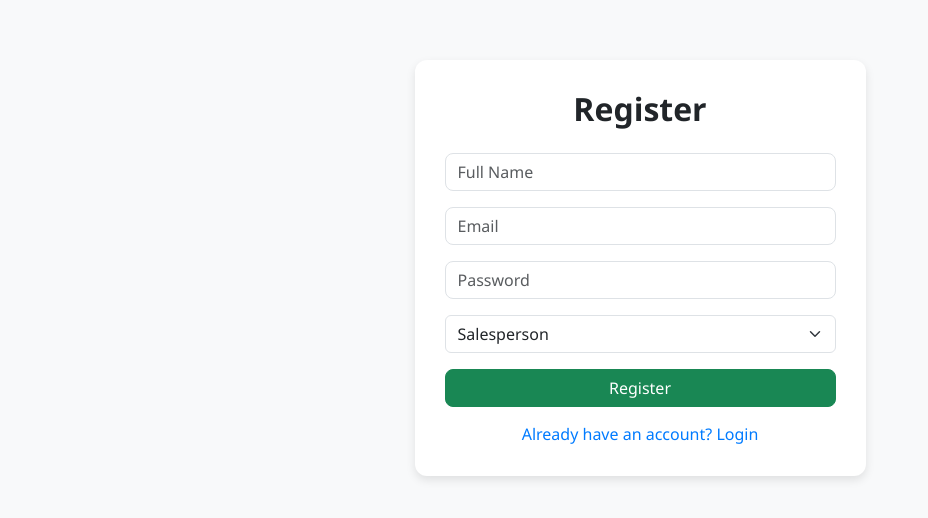
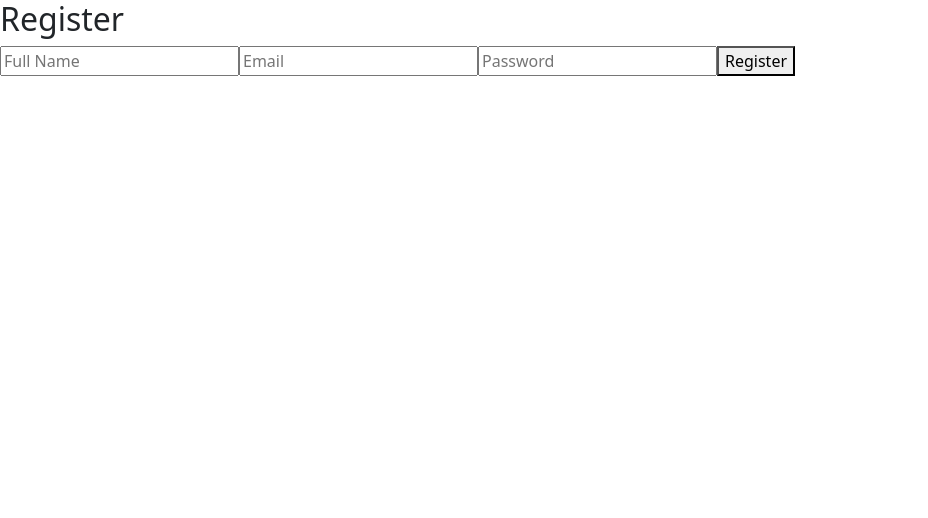
Before and after one commit to chanchalsaini3103/internshipproject-frontend, a React (Vite) app: page /register in a window 1280 px wide. Shown: the top 518 px of the page, without its empty margins (0-928 px from the left). Built offline with nearby package versions, Linux system fonts and the light colour scheme.

Commit message:
Frontend - React App Ready

```diff
--- a/src/App.jsx
+++ b/src/App.jsx
@@ -1,19 +1,14 @@
-import { BrowserRouter, Routes, Route } from 'react-router-dom';
-import Login from './components/Login';
-import Register from './components/Register';
-import Dashboard from './components/Dashboard';
-import ForgotPassword from './components/ForgotPassword';
-import ResetPassword from './components/ResetPassword';
+import { BrowserRouter, Routes, Route } from "react-router-dom";
+import Register from "./components/Register";
+import Login from "./components/Login";
 
 function App() {
   return (
     <BrowserRouter>
       <Routes>
-        <Route path="/" element={<Login />} />
         <Route path="/register" element={<Register />} />
-        <Route path="/dashboard" element={<Dashboard />} />
-        <Route path="/forgot-password" element={<ForgotPassword />} />
-        <Route path="/reset-password/:token" element={<ResetPassword />} />
+        <Route path="/login" element={<Login />} />
+        {/* Future: <Route path="/dashboard" element={<Dashboard />} /> */}
       </Routes>
     </BrowserRouter>
   );
--- a/src/components/Login.jsx
+++ b/src/components/Login.jsx
@@ -1,56 +1,30 @@
-import { useState } from 'react';
-import { useNavigate, Link } from 'react-router-dom';
-import axios from '../services/axios'; // ✅ importing custom axios instance
-import '../styles/AuthStyles.css';
+import { useState } from "react";
+import { login } from "../services/authService";
+import { useNavigate } from "react-router-dom";
 
 function Login() {
-  const [email, setEmail] = useState('');
-  const [password, setPassword] = useState('');
+  const [user, setUser] = useState({ email: '', passwordHash: '' });
   const navigate = useNavigate();
 
-  const handleLogin = async () => {
+  const handleSubmit = async (e) => {
+    e.preventDefault();
     try {
-      await axios.post('/auth/login', { email, password });
-      alert('Login Successful');
-      localStorage.setItem("auth", "true");
-      navigate('/dashboard');
+      const res = await login(user);
+      localStorage.setItem('token', res.data); // Save JWT Token
+      alert('Login Successful!');
+      navigate('/dashboard'); // after login, move to dashboard
     } catch (error) {
-      console.error('Login failed:', error);
-      alert('Invalid email or password.');
+      alert('Login Failed! Check Credentials.');
     }
   };
 
   return (
-    <div className="container auth-container">
-      <div className="row justify-content-center">
-        <div className="col-md-4">
-          <div className="auth-card">
-            <h2>Login</h2>
-            <input
-              type="email"
-              className="form-control mb-3"
-              placeholder="Email"
-              value={email}
-              onChange={(e) => setEmail(e.target.value)}
-            />
-            <input
-              type="password"
-              className="form-control mb-3"
-              placeholder="Password"
-              value={password}
-              onChange={(e) => setPassword(e.target.value)}
-            />
-            <button className="btn btn-primary w-100" onClick={handleLogin}>
-              Login
-            </button>
-            <div className="auth-links">
-              <Link to="/forgot-password">Forgot Password?</Link><br />
-              <Link to="/register">New user? Register</Link>
-            </div>
-          </div>
-        </div>
-      </div>
-    </div>
+    <form onSubmit={handleSubmit}>
+      <h2>Login</h2>
+      <input type="email" placeholder="Email" onChange={(e) => setUser({ ...user, email: e.target.value })} required />
+      <input type="password" placeholder="Password" onChange={(e) => setUser({ ...user, passwordHash: e.target.value })} required />
+      <button type="submit">Login</button>
+    </form>
   );
 }
 
--- a/src/components/Register.jsx
+++ b/src/components/Register.jsx
@@ -1,78 +1,30 @@
-import { useState } from 'react';
-import { useNavigate, Link } from 'react-router-dom';
-import axios from '../services/axios'; // ✅ using custom axios instance
-import '../styles/AuthStyles.css';
-
-
+import { useState } from "react";
+import { register } from "../services/authService";
+import { useNavigate } from "react-router-dom";
 
 function Register() {
-  const [fullName, setFullName] = useState('');
-  const [email, setEmail] = useState('');
-  const [password, setPassword] = useState('');
-  const [role, setRole] = useState('Salesperson');
+  const [user, setUser] = useState({ fullName: '', email: '', passwordHash: '' });
   const navigate = useNavigate();
 
-  const handleRegister = async () => {
+  const handleSubmit = async (e) => {
+    e.preventDefault();
     try {
-      await axios.post('/auth/register', {
-        fullName,
-        email,
-        passwordHash: password,
-        role,
-      });
-      alert('Registered Successfully');
-      navigate('/');
+      await register(user);
+      alert('Registration Successful!');
+      navigate('/login');
     } catch (error) {
-      console.error('Registration failed:', error);
-      alert('Registration failed.');
+      alert('Registration Failed! Try Again.');
     }
   };
 
   return (
-    <div className="container auth-container">
-      <div className="row justify-content-center">
-        <div className="col-md-5">
-          <div className="auth-card">
-            <h2>Register</h2>
-            <input
-              type="text"
-              className="form-control mb-3"
-              placeholder="Full Name"
-              value={fullName}
-              onChange={(e) => setFullName(e.target.value)}
-            />
-            <input
-              type="email"
-              className="form-control mb-3"
-              placeholder="Email"
-              value={email}
-              onChange={(e) => setEmail(e.target.value)}
-            />
-            <input
-              type="password"
-              className="form-control mb-3"
-              placeholder="Password"
-              value={password}
-              onChange={(e) => setPassword(e.target.value)}
-            />
-            <select
-              className="form-select mb-3"
-              value={role}
-              onChange={(e) => setRole(e.target.value)}
-            >
-              <option value="Admin">Admin</option>
-              <option value="Salesperson">Salesperson</option>
-            </select>
-            <button className="btn btn-success w-100" onClick={handleRegister}>
-              Register
-            </button>
-            <div className="auth-links">
-              <Link to="/">Already have an account? Login</Link>
-            </div>
-          </div>
-        </div>
-      </div>
-    </div>
+    <form onSubmit={handleSubmit}>
+      <h2>Register</h2>
+      <input type="text" placeholder="Full Name" onChange={(e) => setUser({ ...user, fullName: e.target.value })} required />
+      <input type="email" placeholder="Email" onChange={(e) => setUser({ ...user, email: e.target.value })} required />
+      <input type="password" placeholder="Password" onChange={(e) => setUser({ ...user, passwordHash: e.target.value })} required />
+      <button type="submit">Register</button>
+    </form>
   );
 }
 
--- /dev/null
+++ b/src/services/authService.jsx
@@ -0,0 +1,14 @@
+import axios from 'axios';
+
+// ✅ API URL - Replace with your Render backend URL
+const API_URL = "https://internshipproject-backend.onrender.com/api/auth";
+
+// User Registration
+export const register = (userData) => {
+  return axios.post(`${API_URL}/register`, userData);
+};
+
+// User Login
+export const login = (userData) => {
+  return axios.post(`${API_URL}/login`, userData);
+};
--- a/src/services/axios.jsx
+++ b/src/services/axios.jsx
@@ -1,8 +1,11 @@
 import axios from 'axios';
 
-const instance = axios.create({
-  baseURL: 'https://mis-backendsystem.onrender.com', // ✅ Render backend URL
-  withCredentials: true
-});
+const API_URL = "http://localhost:8080/api/auth";
 
-export default instance;
+export const register = (userData) => {
+    return axios.post(`${API_URL}/register`, userData);
+};
+
+export const login = (userData) => {
+    return axios.post(`${API_URL}/login`, userData);
+};
```
Also changed, not shown: 1 other file (tests, documents, lock files or other folders).
